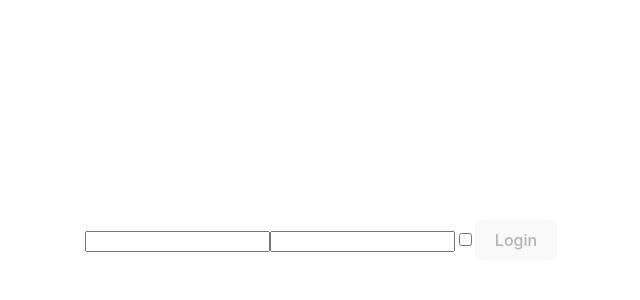
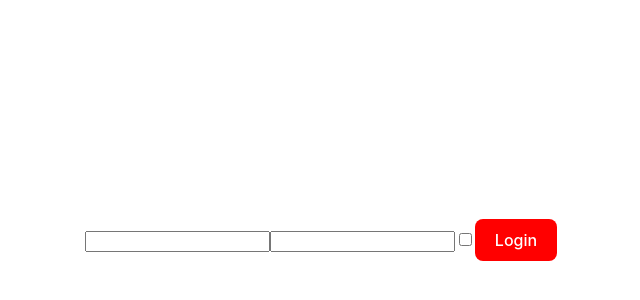
Before and after one commit to owlpsycho/Develhope-React, a React (Vite) app: page / in a window 1280 px wide. Shown: the part 160-460 px from the top of the page, without its empty margins (319-959 px from the left). Built offline with nearby package versions, Linux system fonts and the light colour scheme.

Commit message:
risoluzione esercizio 62

```diff
--- a/src/Login.jsx
+++ b/src/Login.jsx
@@ -33,7 +33,13 @@ export function Login({ onLogin }) {
         <input type="text" name="username" value={data.username} onChange={handleInputChange} />
         <input type="password" name="password" value={data.password} onChange={handleInputChange} />
         <input type="checkbox" name="remember" checked={data.remember} onChange={handleInputChange} />
-        <button onClick={handleLogin} disabled={isButtonDisabled}>Login</button>
+        <button
+        style={{backgroundColor: data.password.length < 8 ? "red" : "green",
+                color: "white"}}
+        onClick={handleLogin}
+        disabled={isButtonDisabled}>
+          Login
+        </button>
       </form>
     </>
   )
```
